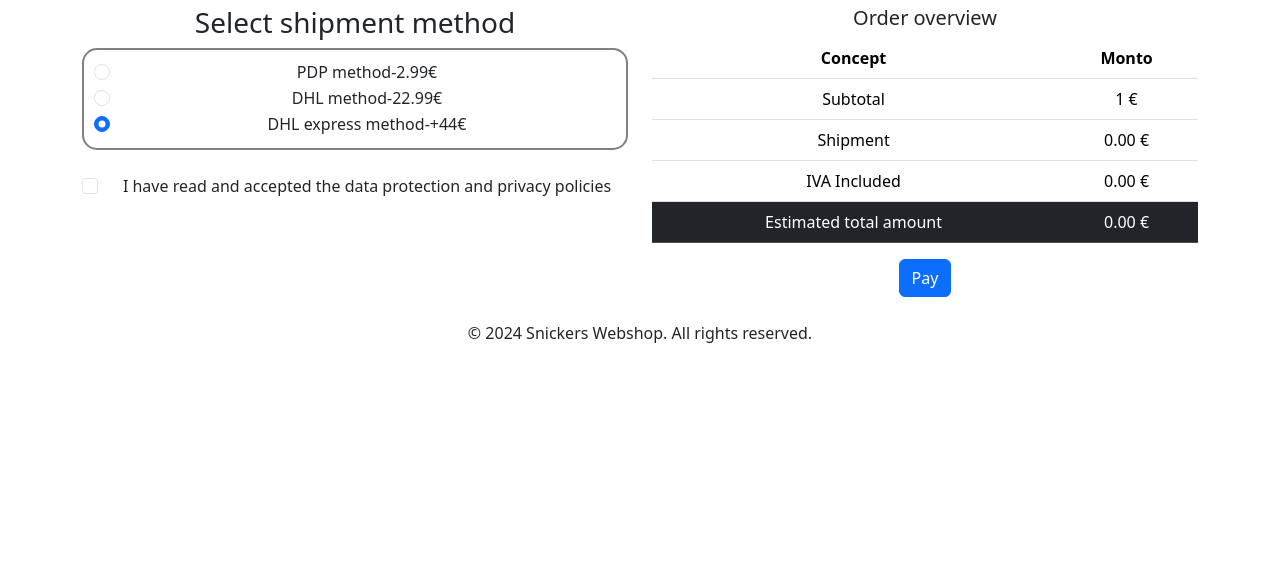
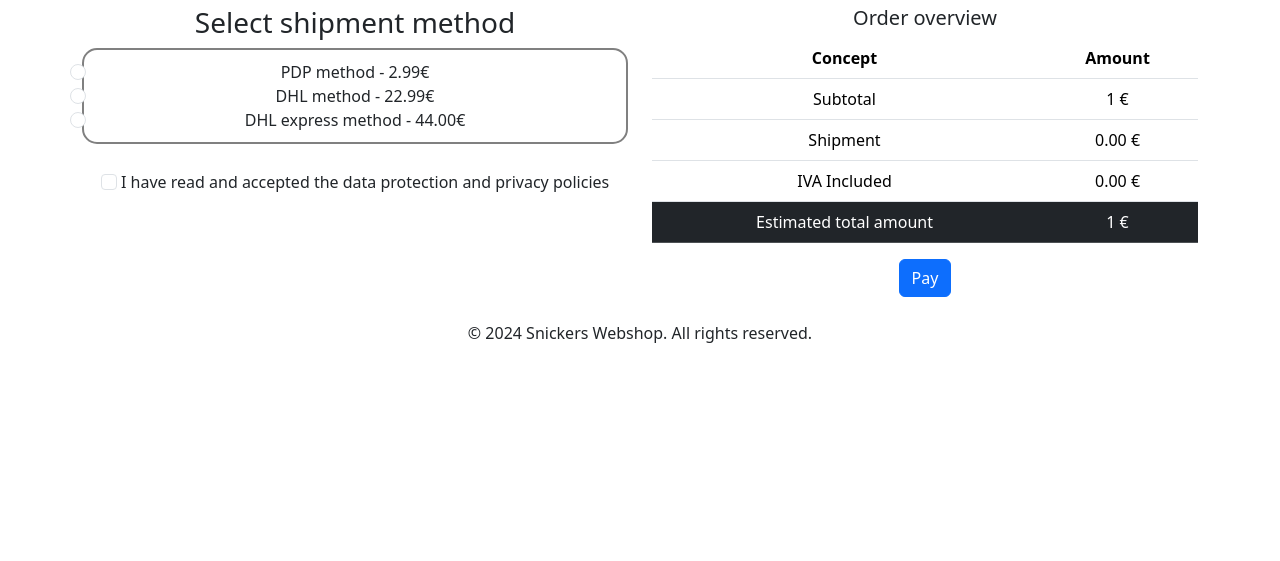
Before and after one commit to YeryCintru/SnickersWebshop, a PHP site: page /checkOut.php in a window 1280 px wide. Shown: the part 226-787 px from the top of the page. Run offline with PHP 8.4, Linux system fonts and the light colour scheme; the visitor is signed in with stand-in values (Sample User, id 1); data comes from the database, SQL or seed files in the repository; data that the repository does not hold is empty; some libraries are stand-ins or nearby versions.

Commit message:
cambios menores

```diff
--- a/PHP/checkOut.php
+++ b/PHP/checkOut.php
@@ -1,5 +1,4 @@
 <?php
-
 if (session_status() === PHP_SESSION_NONE) {
     session_start();
 }
@@ -10,73 +9,64 @@ include 'dependences_php/headImport.php';
 if (!isset($_SESSION['totalPrice'])) {
     $_SESSION['totalPrice'] = 0;
 }
-
-
 ?>
-
 
 <main>
 <div class="container text-center">
-
     <h1>Order check out</h1>
+    <form id="deliveryForm" method="POST" action="thankyou.php">
         <div class="row">
 
+            <!-- Shipment Method -->
             <div class="col">
+                <h3>Select shipment method</h3>
+                <div class="form-check" style="border: 2px solid gray; border-radius: 15px; padding: 10px;">
+                    <!-- Option 1 -->
+                    <input class="form-check-input" type="radio" name="shippingMethod" id="pdpMethod" value="2.99" required>
+                    <label class="form-check-label" for="pdpMethod">
+                        PDP method - 2.99€
+                    </label>
+                    <br>
 
-        <h3>Select shipment method</h3>
+                    <!-- Option 2 -->
+                    <input class="form-check-input" type="radio" name="shippingMethod" id="dhlMethod" value="22.99">
+                    <label class="form-check-label" for="dhlMethod">
+                        DHL method - 22.99€
+                    </label>
+                    <br>
 
+                    <!-- Option 3 -->
+                    <input class="form-check-input" type="radio" name="shippingMethod" id="dhlExpressMethod" value="44.00">
+                    <label class="form-check-label" for="dhlExpressMethod">
+                        DHL express method - 44.00€
+                    </label>
+                    <br>
+                </div>
+                <br>
 
-        <div style="border: 2px solid gray;border-radius:15px;padding:10px">
-            <div class="form-check">
-
-            <input class="form-check-input" type="radio" name="flexRadioDefault" id="flexRadioDefault1">
-            <label class="form-check-label" for="flexRadioDefault1">
-                PDP method-2.99€
+                <!-- Checkbox -->
+                <input class="form-check-input" type="checkbox" id="termsCheckbox" required>
+                <label class="form-check-label" for="termsCheckbox">
+                    I have read and accepted the data protection and privacy policies
                 </label>
-            </div>
-            <div class="form-check">
-            <input class="form-check-input" type="radio" name="flexRadioDefault" id="flexRadioDefault2" checked>
-            <label class="form-check-label" for="flexRadioDefault2">
-                DHL method-22.99€
-            </label>
-            </div>
-            <div class="form-check">
-            <input class="form-check-input" type="radio" name="flexRadioDefault" id="flexRadioDefault2" checked>
-            <label class="form-check-label" for="flexRadioDefault2">
-                DHL express method-+44€
-            </label>
+                <br><br>
             </div>
 
-            </div>
-
-            <br>
-
-            <div class="form-check">
-                <input class="form-check-input" type="checkbox" value="" id="flexCheckDefault">
-                <label class="form-check-label" for="flexCheckDefault">
-                    I have read and accepted the data protection and privacy policies
-                </label>
-            </div>
-
-        </div>
-
+            <!-- Order Overview -->
             <div class="col">
-
-
                 <h5>Order overview</h5>
                 <table class="table">
                     <tr>
                         <th>Concept</th>
-            <th class="right-align">Monto</th>
+                        <th class="right-align">Amount</th>
                     </tr>
-
                     <tr>
                         <td>Subtotal</td>
                         <td class="right-align" id="finalPrice"> <?php echo $_SESSION['totalPrice']?> €</td>
                     </tr>
                     <tr>
                         <td>Shipment</td>
-            <td class="right-align">0.00 €</td>
+                        <td class="right-align" id="shippingCost">0.00 €</td>
                     </tr>
                     <tr>
                         <td>IVA Included</td>
@@ -84,28 +74,69 @@ if (!isset($_SESSION['totalPrice'])) {
                     </tr>
                     <tr class="table-dark">
                         <td>Estimated total amount</td>
-            <td class="right-align">0.00 €</td>
+                        <td class="right-align" id="totalAmount"> <?php echo $_SESSION['totalPrice']?> €</td>
                     </tr>
-
                 </table>
 
-        <a href="checkOut.php" class="btn btn-primary" id="toOrder">Pay</a>
-
+                <!-- Submit Button -->
+                <button type="submit" class="btn btn-primary" id="toOrder">Pay</button>
                 <br>
                 <br>
 
             </div>
+        </div>
+    </form>
+</div>
+
+<?php include 'dependences_php/footImport.php';?>
+</main>
+
+<script>
+    // Update shipping cost and total amount dynamically
+    const shippingMethods = document.querySelectorAll('input[name="shippingMethod"]');
+    const finalPrice = parseFloat(<?php echo $_SESSION['totalPrice']; ?>);
+    const shippingCostElement = document.getElementById('shippingCost');
+    const totalAmountElement = document.getElementById('totalAmount');
+
+    shippingMethods.forEach(method => {
+        method.addEventListener('change', function () {
+            const shippingCost = parseFloat(this.value);
+            const totalAmount = finalPrice + shippingCost;
+
+            // Update values in the table
+            shippingCostElement.textContent = shippingCost.toFixed(2) + " €";
+            totalAmountElement.textContent = totalAmount.toFixed(2) + " €";
+        });
+    });
+
+    document.getElementById('deliveryForm').addEventListener('submit', function (e) {
+    e.preventDefault(); // Prevent form from submitting traditionally
+
+    // Collect form data
+    const formData = new FormData(this); // Captures all form fields
+
+    // Send AJAX request
+    fetch('create_order.php', {
+        method: 'POST',
+        body: formData
+    })
+    .then(response => response.json()) // Expecting JSON response
+    .then(data => {
+        if (data.success) {
+            alert('Order created successfully!');
+            window.location.href = 'thankyou.php'; // Redirect if needed
+        } else {
+            alert('Error: ' + data.message);
+        }
+    })
+    .catch(error => {
+        console.error('Error:', error);
+        alert('An error occurred while processing your order.');
+    });
+});
 
 
 
-    </div>
-
-
-
-</div>
-
-<?php include 'dependences_php/footImport.php';?>
-
-
+</script>
 </body>
 </html>
```
Also changed, not shown: PHP/dependences_php/createOrder.php (added, +19 -0 lines), PHP/dependences_php/updateCart.php (+22 -0 lines), PHP/thankyou.php (added, +24 -0 lines). Lines whose indentation alone changed are shown as unchanged.
